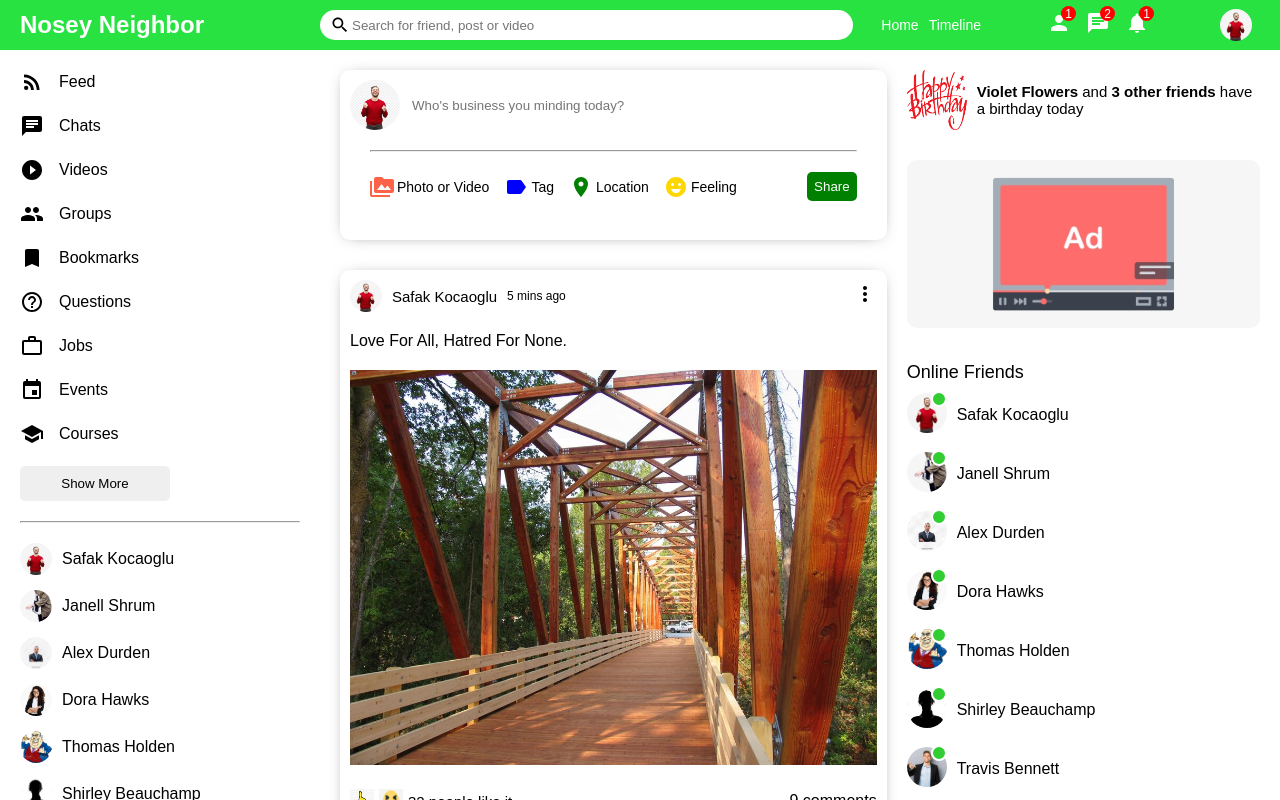
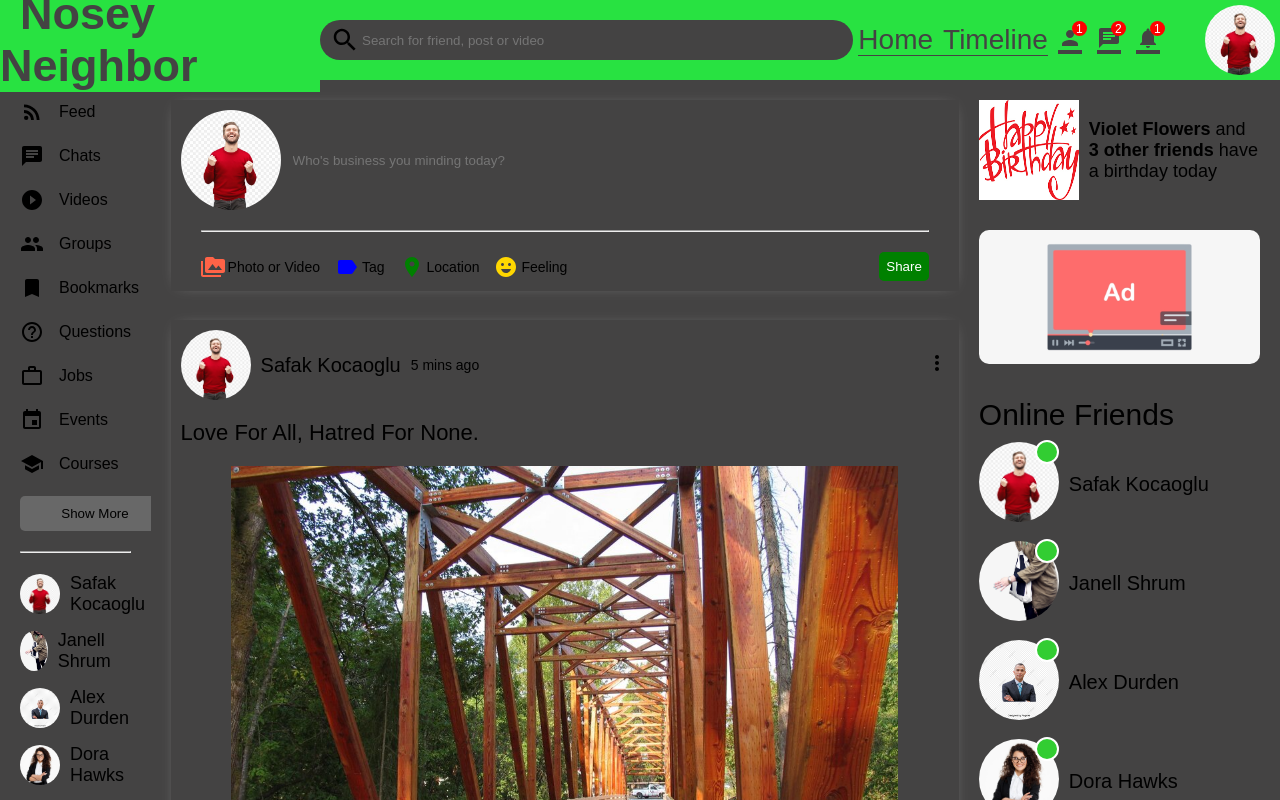
Before and after one commit to tfel14/React_Social, a React (Create React App) app in the folder social-app/: page / in a window 1280 px wide. Shown: the top 800 px of the page. Built offline with nearby package versions, Linux system fonts and the light colour scheme; a web font is replaced by a local one.

Commit message:
completed theme

```diff
--- a/social-app/public/style.css
+++ b/social-app/public/style.css
@@ -1,4 +1,5 @@
 *{
     margin: 0;
     font-family: 'Stick No Bills', sans-serif;
+    background-color: rgb(68, 67, 67);
 }
--- a/social-app/src/components/closeFriend/closeFriend.css
+++ b/social-app/src/components/closeFriend/closeFriend.css
@@ -5,9 +5,13 @@
 }
 
 .sidebarFriendImg{
-    width: 32px;
-    height: 32px;
+    width: 40px;
+    height: 40px;
     border-radius: 50%;
     object-fit: cover;
     margin-right: 10px;
 }
+
+.sidebarFriendName{
+    font-size: 18px;
+}
--- a/social-app/src/components/online/online.css
+++ b/social-app/src/components/online/online.css
@@ -10,15 +10,15 @@
 }
 
 .rightbarProfileImg{
-    width: 40px;
-    height: 40px;
+    width: 80px;
+    height: 80px;
     border-radius: 50%;
     object-fit: cover;
 }
 
 .rightbarOnline{
-    width: 12px;
-    height: 12px;
+    width: 20px;
+    height: 20px;
     border-radius: 50%;
     background-color: limegreen;
     position: absolute;
@@ -28,5 +28,6 @@
 }
 
 .rightbarUsername{
+    font-size: 20px;
     font-weight: 500;
 }
--- a/social-app/src/components/post/post.css
+++ b/social-app/src/components/post/post.css
@@ -1,9 +1,10 @@
 .post{
     width:100%;
     border-radius: 10px;
-    -webkit-box-shadow: 0px 1px 16px -8px rgba(0,0,0,0.68);
-    box-shadow: 0px 1px 16px -8px rgba(0,0,0,0.68);
+    -webkit-box-shadow: 0px 1px 16px -8px rgba(194, 194, 194, 0.68);
+    box-shadow: 0px 1px 16px -8px rgba(194, 194, 194, 0.68);
     margin: 30PX 0;
+    background-color: rgb(92, 91, 91);
 }
 
 .postWrapper{
@@ -12,6 +13,7 @@
 }
 
 .postTop{
+
     display: flex;
     align-items: center;
     justify-content: space-between;
@@ -23,24 +25,29 @@
 }
 
 .postProfileImg{
-    width: 32px;
-    height: 32px;
+    width: 70px;
+    height: 70px;
     border-radius: 50%;
     object-fit: cover;
 }
 
 .postUsername{
-    font-size: 15px;
+    font-size: 20px;
     font-weight: 500;
     margin: 0 10PX;
 }
 
 .postDate{
-    font-size: 12px;
+    font-size: 14px;
 }
 
 .postCenter{
     margin: 20px 0;
+
+}
+
+.postText{
+    font-size: 22px;
 }
 
 .postImg{
@@ -62,18 +69,18 @@
 }
 
 .likeIcon{
-    width: 24px;
-    height: 24px;
+    width: 32px;
+    height: 32px;
     margin-right: 5px;
     cursor: pointer;
 }
 
 .postLikeCounter{
-    font-size: 15px;
+    font-size: 20px;
 }
 
-.postCommenttext{
+.postCommentText{
     cursor: pointer;
     border-bottom: 1px dashed gray;
-    font-size: 15px;
+    font-size: 18px;
 }
--- a/social-app/src/components/rightbar/rightbar.css
+++ b/social-app/src/components/rightbar/rightbar.css
@@ -1,10 +1,11 @@
 .rightbar{
-    flex: 3.5;
+    flex: 2;
     height: calc(100vh - 50px);
 }
 
 .rightbarWrapper{
     padding: 20px 20px 0 0;
+    background-color: rgb(68, 67, 67);
 }
 
 .birthdayContainer{
@@ -13,14 +14,14 @@
 }
 
 .birthdayImg{
-    width: 60px;
-    height: 60px;
+    width: 100px;
+    height: 100px;
     margin-right: 10px;
 }
 
 .birthdayText{
     font-weight: 300;
-    font-size: 15px;
+    font-size: 18px;
 }
 
 .rightbarAd{
@@ -40,7 +41,7 @@
 }
 
 .rightbarTitle{
-    font-size: 18px;
+    font-size: 30px;
     font-weight: 500;
     margin-bottom: 10px;
 }
--- a/social-app/src/components/share/share.css
+++ b/social-app/src/components/share/share.css
@@ -1,9 +1,9 @@
 .share{
     width: 100%;
-    height: 170px;
+    height: 190px;
     border-radius: 10px;
-    -webkit-box-shadow: 0px 1px 16px -8px rgba(0,0,0,0.68);
-    box-shadow: 0px 1px 16px -8px rgba(0,0,0,0.68);
+    -webkit-box-shadow: 0px 1px 16px -8px rgba(194, 194, 194, 0.68);
+    box-shadow: 0px 1px 16px -8px rgba(194, 194, 194, 0.68);
 }
 
 .shareWrapper{
@@ -16,8 +16,8 @@
 }
 
 .shareProfileImg{
-    width: 50px;
-    height: 50px;
+    width: 100px;
+    height: 100px;
     border-radius: 50%;
     object-fit: cover;
     margin-right: 10px;
--- a/social-app/src/components/sidebar/sidebar.css
+++ b/social-app/src/components/sidebar/sidebar.css
@@ -1,9 +1,10 @@
 .sidebar{
-    flex: 3;
+    flex: 1;
     height: calc(100vh - 50px);
     overflow-y: scroll;
     position: sticky;
     top: 50px;
+    background-color: rgb(68, 67, 67);
 }
 
 ::-webkit-scrollbar{
@@ -30,6 +31,7 @@
     margin-bottom: 20px;
 }
 
+
 .sidebarIcon{
     margin-right: 15px;
 }
@@ -40,9 +42,11 @@
     padding: 10px;
     border-radius: 5px;
     font-weight: 500;
+    background-color: rgb(104, 104, 104);
 }
 
 .sidebarHr{
+
     margin: 20px 0;
 }
 
--- a/social-app/src/components/toppage/Toppage.jsx
+++ b/social-app/src/components/toppage/Toppage.jsx
@@ -15,20 +15,20 @@ export default function Toppage() {
             </div>
             <div className="toppageRight">
                 <div className="toppageLinks">
-                    <span className="toppageLink">Home</span>
-                    <span className="toppageLink">Timeline</span>
+                    <span className="toppageLink1">Home</span>
+                    <span className="toppageLink2">Timeline</span>
                 </div>
                 <div className="toppageIcons">
                     <div className="toppageIconItem">
-                      <Person />
+                      <Person style={{backgroundColor: "#28e241"}} />
                       <span className="toppageIconBadge">1</span>
                     </div>
                     <div className="toppageIconItem">
-                      <Chat />
+                      <Chat style={{backgroundColor: "#28e241"}}/>
                       <span className="toppageIconBadge">2</span>
                     </div>
                     <div className="toppageIconItem">
-                      <Notifications />
+                      <Notifications style={{backgroundColor: "#28e241"}}/>
                       <span className="toppageIconBadge">1</span>
                     </div>
                 </div>
--- a/social-app/src/components/toppage/toppage.css
+++ b/social-app/src/components/toppage/toppage.css
@@ -1,5 +1,5 @@
 .toppageContainer{
-    height: 50px;
+    height: 80px;
     width: 100%;
     background-color: #28e241;
     display: flex;
@@ -11,30 +11,35 @@
 
 .toppageLeft{
     flex: 3;
+    background-color: #28e241;
 }
 .logo{
-    font-size: 24px;
+    font-size: 45px;
     margin-left: 20px;
     font-weight: bold;
-    color: white;
+    background-color: #28e241;
+    color: rgb(68, 67, 67);
     cursor: pointer;
 }
 .toppageCenter{
     flex: 5;
+    background-color: #28e241;
 }
 .searchbar{
     width: 100%;
-    height: 30px;
-    background-color: white;
+    height: 40px;
+
     border-radius: 30px;
     display: flex;
     align-items: center;
 }
 .searchIcon{
-    font-size: 20px !important;
+    font-size: 30px !important;
     margin-left: 10px;
 }
 .searchInput{
+
+    color: aliceblue;
     border:none;
     width: 70%;
 }
@@ -46,22 +51,38 @@
     display: flex;
     align-items: center;
     justify-content: space-around;
-    color: white;
+    background-color: #28e241;
+    color: rgb(68, 67, 67);
 }
-.toppageLink{
-    margin-right: 10px;
-    font-size: 14px;
+
+.toppageLink1{
+    background-color: #28e241;
+    padding-right: 10px;
+    font-size: 28px;
     cursor: pointer;
 }
+
+.toppageLink2{
+    background-color: #28e241;
+    justify-content: center;
+    font-size: 28px;
+    cursor: pointer;
+}
+
 .toppageIcons{
     display: flex;
+    padding-right: 20px;
+    background-color:#28e241;
+
 }
 .toppageIconItem{
+
     margin-right: 15px;
     cursor: pointer;
     position: relative;
 }
 .toppageIconBadge{
+
     width: 15px;
     height: 15px;
     background-color: red;
@@ -76,8 +97,8 @@
     font-size: 12px;
 }
 .toppageImg{
-    width: 32px;
-    height: 32px;
+    width: 70px;
+    height: 70px;
     border-radius: 50%;
     object-fit: cover;
     cursor: pointer;
--- a/social-app/src/pages/home.css
+++ b/social-app/src/pages/home.css
@@ -1,4 +1,5 @@
 .homeContainer{
+    background-color: rgb(68, 67, 67);
     display: flex;
     width: 100%;
 
```
